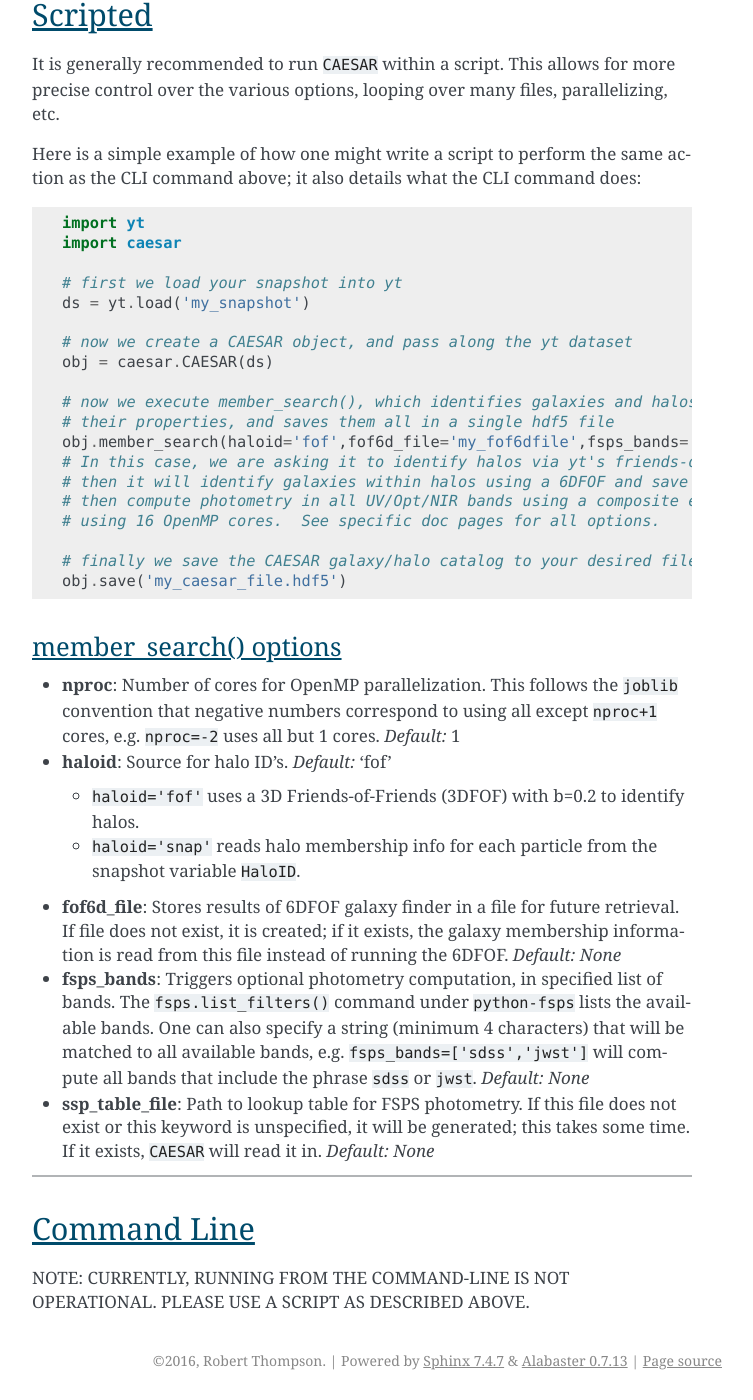
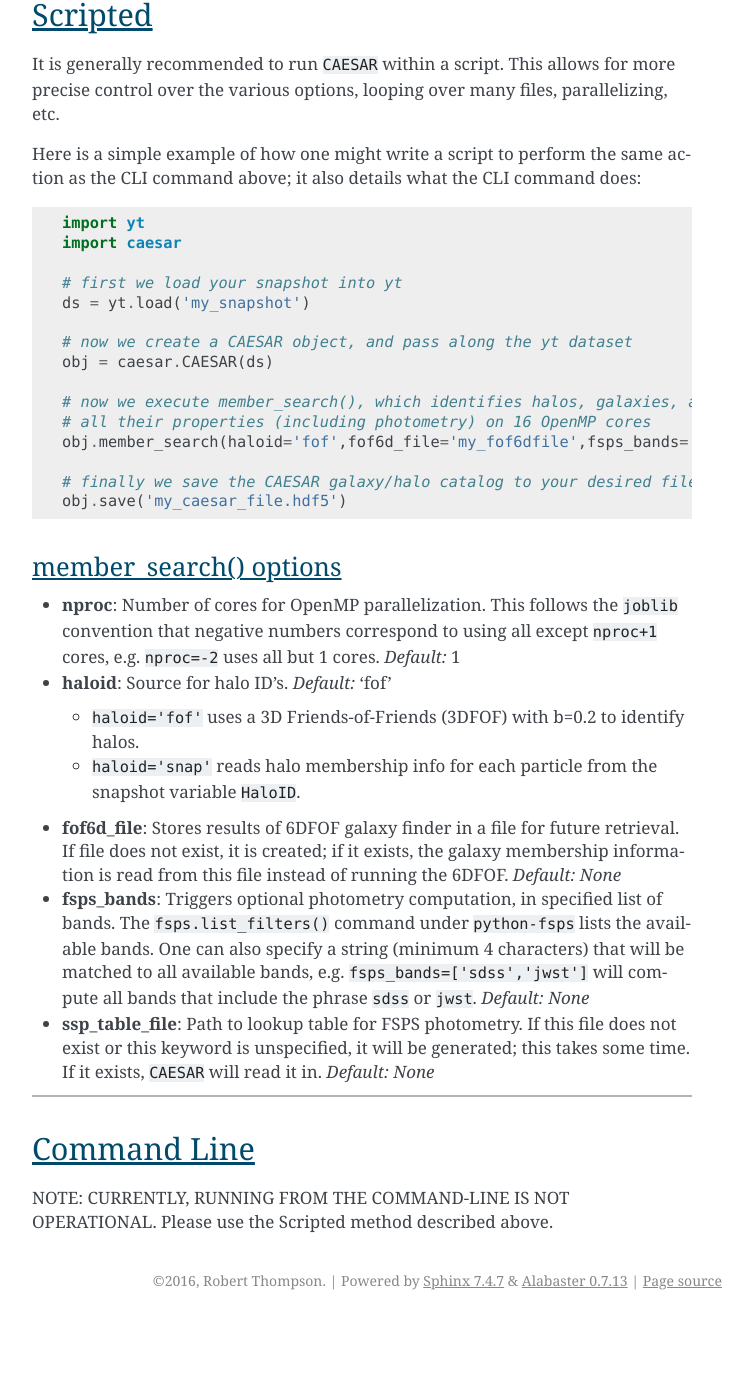
Before and after one commit to dnarayanan/caesar, a Sphinx documentation site: the page built from docs/source/running.rst, in a window 1280 px wide and 1400 px high, scrolled down 506 px. Shown: the whole window, without its empty margins (388-1141 px from the left). Built offline with Sphinx 7.4.7, drawn with Linux system fonts in a browser that asks for light colours; after the commit the page ends 1826 px from its top, so only the background shows below that.

Commit message:
More docs edits

```diff
--- a/docs/source/running.rst
+++ b/docs/source/running.rst
@@ -37,13 +37,9 @@ the CLI command above; it also details what the CLI command does:
    # now we create a CAESAR object, and pass along the yt dataset
    obj = caesar.CAESAR(ds)
 
-   # now we execute member_search(), which identifies galaxies and halos, computes
-   # their properties, and saves them all in a single hdf5 file
+   # now we execute member_search(), which identifies halos, galaxies, and computes
+   # all their properties (including photometry) on 16 OpenMP cores
    obj.member_search(haloid='fof',fof6d_file='my_fof6dfile',fsps_bands='uvoir',ssp_model='FSPS',ssp_table_file='SSP_Chab_EL.hdf5',ext_law='composite',nproc=16)
-   # In this case, we are asking it to identify halos via yt's friends-of-friends algorithm,
-   # then it will identify galaxies within halos using a 6DFOF and save it to 'my_fof6dfile',
-   # then compute photometry in all UV/Opt/NIR bands using a composite extinction law, all
-   # using 16 OpenMP cores.  See specific doc pages for all options.
 
    # finally we save the CAESAR galaxy/halo catalog to your desired filename
    obj.save('my_caesar_file.hdf5')
@@ -72,7 +68,7 @@ Command Line
 ============
 
 NOTE: CURRENTLY, RUNNING FROM THE COMMAND-LINE IS NOT OPERATIONAL.
-PLEASE USE A SCRIPT AS DESCRIBED ABOVE.
+Please use the Scripted method described above.
 
 ..
    Running ``CAESAR``'s primary functionality is very simple.  The command line interface (CLI) allows you to quickly execute ``CAESAR`` on a single snapshot:
--- a/docs/source/units.rst
+++ b/docs/source/units.rst
@@ -69,6 +69,9 @@ To assign a unit, you can use the yt functions ``YTQuantity`` and ``YTArray``:
 
 Similarly, use ``YTArray`` for arrays.
 
+Removing units
+==============
+
 If you need to get rid of the units and return a value for any reason,
 simply append ``.d`` to the quantity:
 
```
